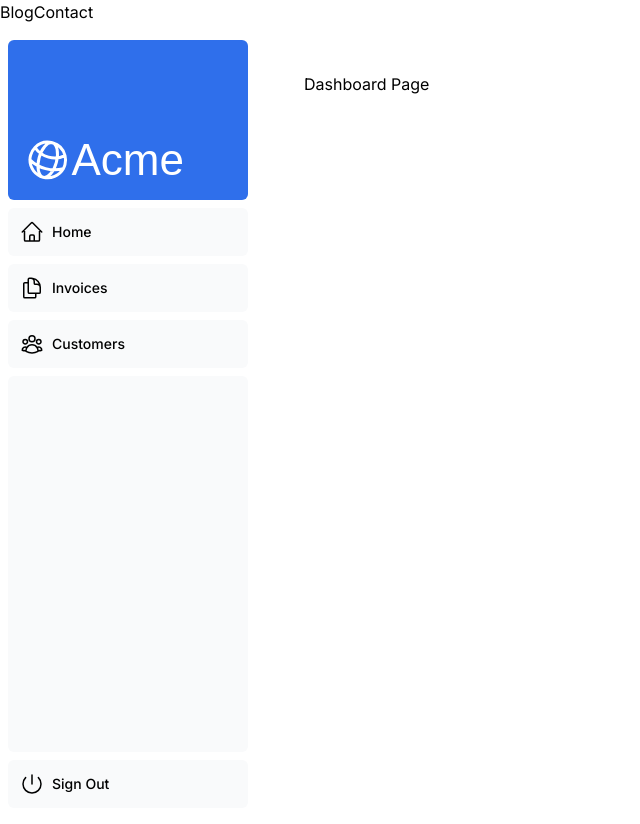
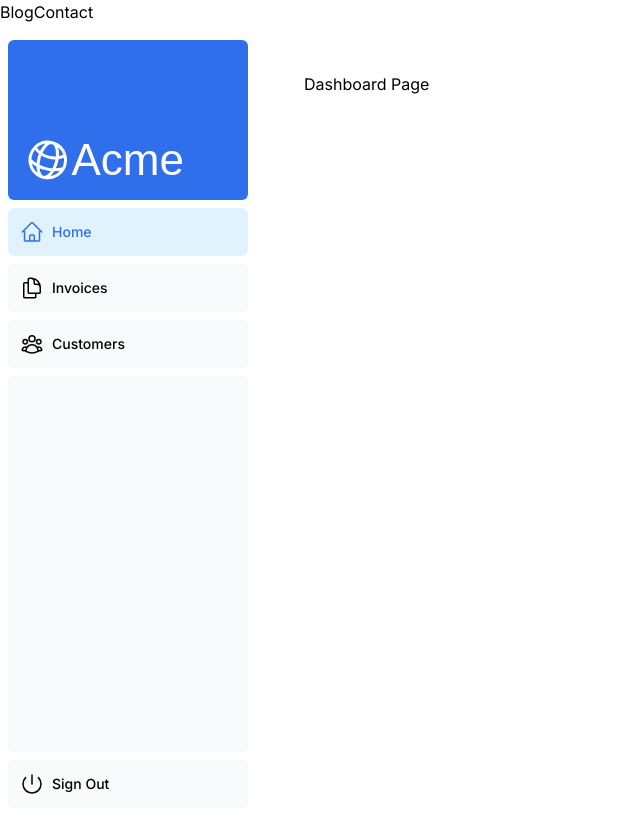
Before and after one commit to 1021ky/nextjs-dashboard, a Next.js app in the folder nextjs-dashboard/: page /dashboard in a window 1280 px wide. Shown: the whole page, without its empty margins (0-640 px from the left). Built offline with nearby package versions, Linux system fonts and the light colour scheme; a web font is replaced by a local one.

Commit message:
サイドバーで今表示しているページがわかるようにする

```diff
--- a/nextjs-dashboard/app/ui/dashboard/nav-links.tsx
+++ b/nextjs-dashboard/app/ui/dashboard/nav-links.tsx
@@ -1,9 +1,13 @@
+'use client';
+
 import {
   UserGroupIcon,
   HomeIcon,
   DocumentDuplicateIcon,
 } from '@heroicons/react/24/outline';
 import Link from 'next/link';
+import { usePathname } from 'next/navigation';
+import clsx from 'clsx';
 
 // Map of links to display in the side navigation.
 // Depending on the size of the application, this would be stored in a database.
@@ -18,6 +22,8 @@
 ];
 
 export default function NavLinks() {
+  const pathname = usePathname();
+
   return (
     <>
       {links.map((link) => {
@@ -26,12 +32,18 @@
           <Link
             key={link.name}
             href={link.href}
-            className="flex h-[48px] grow items-center justify-center gap-2 rounded-md bg-gray-50 p-3 text-sm font-medium hover:bg-sky-100 hover:text-blue-600 md:flex-none md:justify-start md:p-2 md:px-3"
+            className={clsx(
+              'flex h-[48px] grow items-center justify-center gap-2 rounded-md bg-gray-50 p-3 text-sm font-medium hover:bg-sky-100 hover:text-blue-600 md:flex-none md:justify-start md:p-2 md:px-3',
+              {
+                'bg-sky-100 text-blue-600': pathname === link.href,
+              },
+            )}
           >
             <LinkIcon className="w-6" />
             <p className="hidden md:block">{link.name}</p>
           </Link>
           /* aタグではなくLinkコンポーネントにすることでprefetchingなどNextJSの機能を活用できる。サーバーレンダリングにすると、クライアントがサーバーの応答を待たなければならないというトレードオフがある。 */
+          /* 今表示しているページがわかるようにclsxとpathnameを使って、リンクのスタイルを動的に変更している。 */
         );
       })}
     </>
```
